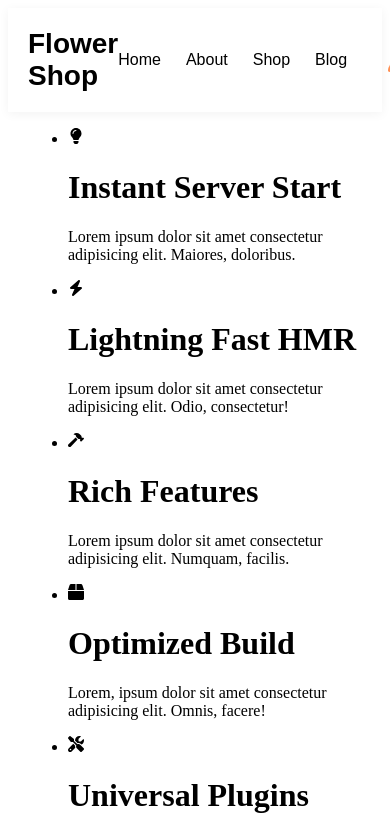
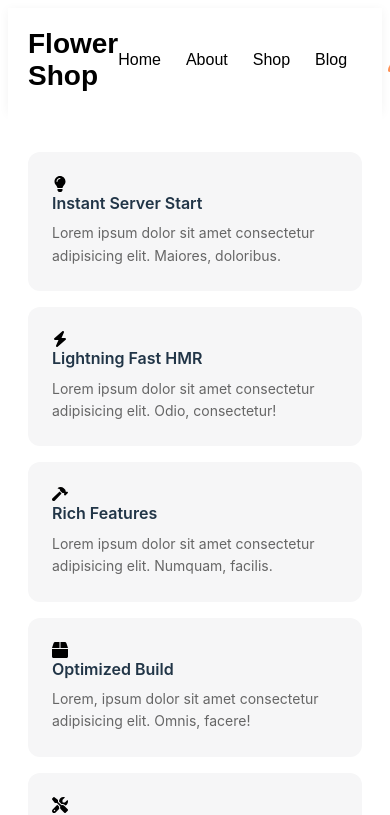
Before and after one commit to dilshodmahmaraimov22-ux/Flowers, a React (Vite) app: page /about in a window 390 px wide. Shown: the top 815 px of the page. Built offline with nearby package versions, Linux system fonts and the light colour scheme.

Commit message:
style berdim

```diff
--- /dev/null
+++ b/src/Components/Mode/Banner/Banner.css
@@ -0,0 +1,95 @@
+/* Konteyner */
+.container {
+  max-width: 1150px;
+  margin: 0 auto;
+  padding: 0 20px;
+}
+
+/* Asosiy Sektsiya */
+.banner {
+  background-color: #ffffff;
+  padding: 80px 0;
+  font-family: -apple-system, BlinkMacSystemFont, "Segoe UI", Roboto, Oxygen, Ubuntu, Cantarell, sans-serif;
+}
+
+/* --- KARTALAR TARTIBI (3 Ustunli Grid) --- */
+.banner__list {
+  display: grid;
+  grid-template-columns: repeat(3, 1fr); /* 3 ta teng ustun */
+  gap: 24px;
+  list-style: none;
+  margin: 0;
+  padding: 0;
+}
+
+/* --- KARTA STILI --- */
+.banner__item {
+  background-color: #f6f6f7; /* Rasmdagi och kulrang karta foni */
+  border-radius: 12px;
+  padding: 24px;
+  display: flex;
+  flex-direction: column;
+  align-items: flex-start;
+  transition: transform 0.2s ease, background-color 0.2s ease;
+}
+
+.banner__item:hover {
+  background-color: #f1f1f2;
+}
+
+/* --- IKONKA UCHUN OCH KULRANG KVADRAT FON --- */
+.banner__icon-box {
+  width: 48px;
+  height: 48px;
+  background-color: #ebebef; /* Ikonka orqasidagi kvadrat rangi */
+  border-radius: 8px;
+  display: flex;
+  align-items: center;
+  justify-content: center;
+  margin-bottom: 16px;
+}
+
+/* Ikonka rangi (Tosh/Oltin rangiga mos) */
+.banner__icon {
+  font-size: 20px;
+  color: #eab308; /* Rasmdagidek sarg'ish-oltin rang */
+}
+
+/* --- SARLAVHA VA MATN --- */
+.banner__title {
+  font-size: 16px;
+  font-weight: 600;
+  color: #213547; /* To'q ko'kimtir tusdagi yozuv */
+  margin: 0 0 8px 0;
+  line-height: 1.4;
+}
+
+.banner__text {
+  font-size: 14px;
+  line-height: 1.6;
+  color: #666666; /* Ochroq matn rangi */
+  margin: 0;
+}
+
+/* ==========================================
+   RESPONSIVE (MOBIL VA PLANSHETLAR UCHUN)
+   ========================================== */
+
+/* Planshetlar uchun (2 ta ustun) */
+@media (max-width: 900px) {
+  .banner__list {
+    grid-template-columns: repeat(2, 1fr);
+  }
+}
+
+/* Telefonlar uchun (1 ta ustun) */
+@media (max-width: 600px) {
+  .banner {
+    padding: 40px 0;
+  }
+
+  .banner__list {
+    grid-template-columns: 1fr;
+    gap: 16px;
+  }
+}
--- a/src/Components/Mode/Banner/Banner.jsx
+++ b/src/Components/Mode/Banner/Banner.jsx
@@ -5,6 +5,7 @@ import { FaHammer } from 'react-icons/fa'
 import { FaBox } from 'react-icons/fa'
 import { FaScrewdriverWrench } from 'react-icons/fa6'
 import { FaKey } from 'react-icons/fa'
+import './Banner.css'
 
 const Banner = () => {
   return (
```
